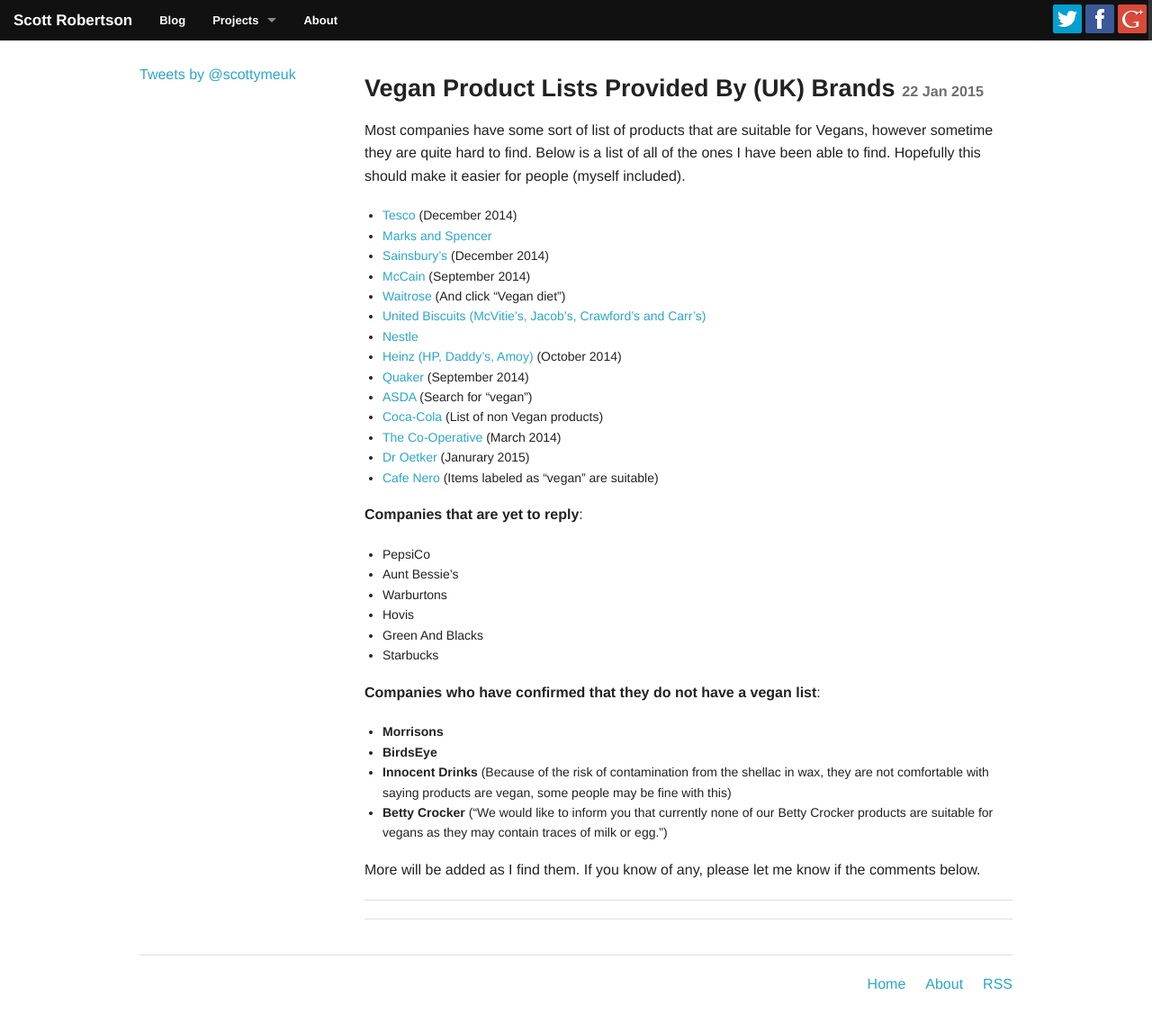
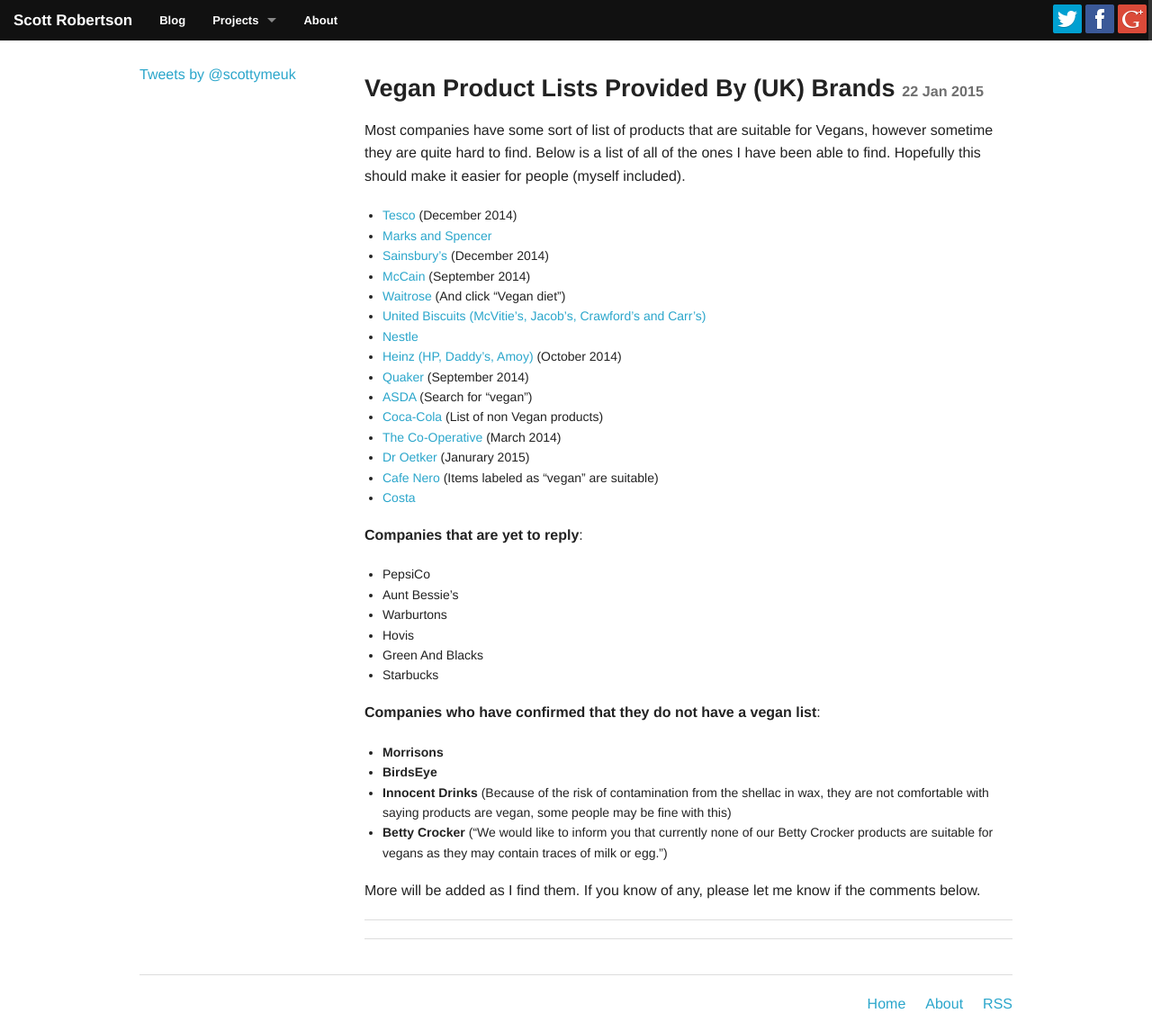
Before and after one commit to scottrobertson/scottrobertson.me, a Jekyll site: the page built from _posts/2015-01-22-uk-brands-vegan-lists.markdown, in a window 1280 px wide. Shown: the whole page at 90% size. Built offline with Jekyll 4.4.1, drawn with Linux system fonts in a browser that asks for light colours; nearby versions of some CDN libraries; Markdown is read by kramdown in place of the engine named in the settings; comment, search, counter and statistics services are not loaded; before the commit the page ends 1124 px from its top, so only the background shows below that.

Commit message:
Update 2015-01-22-uk-brands-vegan-lists.markdown

```diff
--- a/_posts/2015-01-22-uk-brands-vegan-lists.markdown
+++ b/_posts/2015-01-22-uk-brands-vegan-lists.markdown
@@ -21,6 +21,7 @@
 - [The Co-Operative](https://upload.scottrobertson.me/b4ImDwE27ikeR.pdf) (March 2014)
 - [Dr Oetker](https://upload.scottrobertson.me/fnH0VxxwdjT0Z.png) (Janurary 2015)
 - [Cafe Nero](http://www.caffenero.co.uk/nutrition/sandwiches.aspx) (Items labeled as "vegan" are suitable)
+- [Costa](https://www.costa.co.uk/nutrition/)
 
 **Companies that are yet to reply**:
 
```
